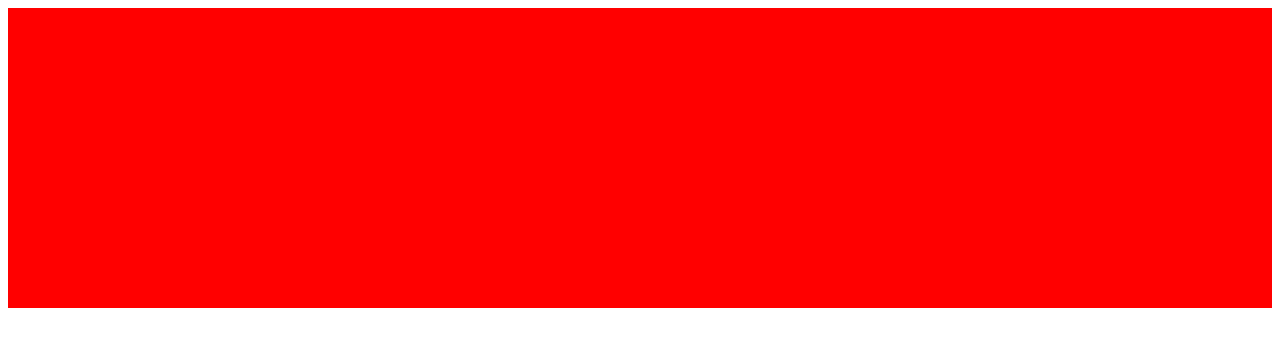
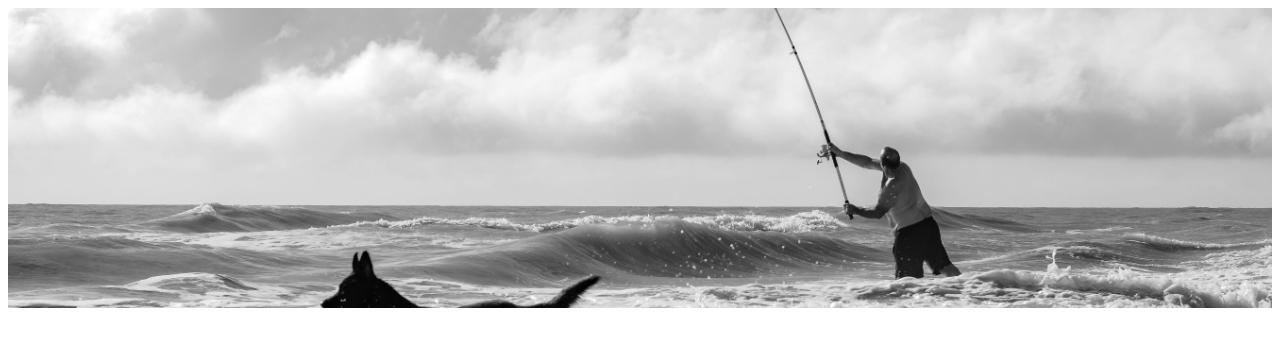
Before and after one commit to Abbychickenfillet-github/git001-, a plain HTML site: page index.html in a window 1280 px wide. Drawn offline with Linux system fonts and the light colour scheme.

Commit message:
header加圖

```diff
--- a/main.css
+++ b/main.css
@@ -1,4 +1,5 @@
 header{
     height: 300px;
-    background: red;
+    background: url("images/header.jpg") no-repeat center center;
+    background-size: cover;
 }
```
Also changed, not shown: images/header.jpg (added).
